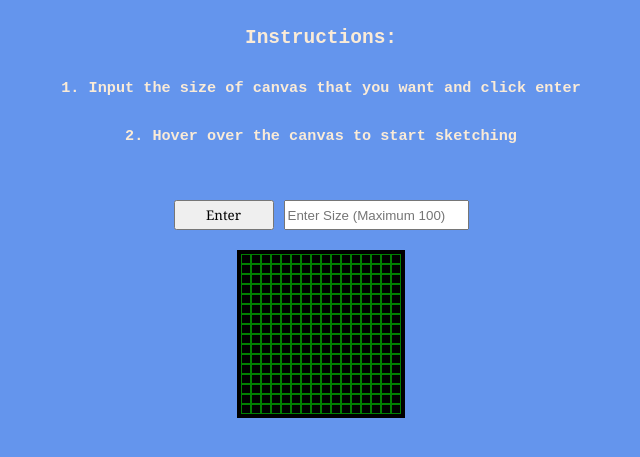
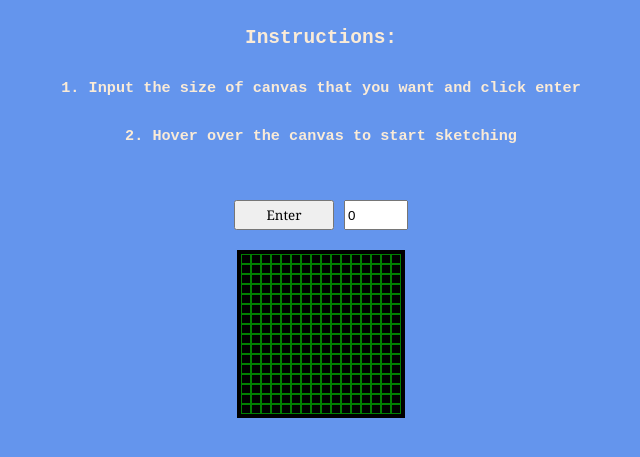
Before and after one commit to jarede-dev/Etch-A-Sketch, a plain HTML site: page index.html in a window 1280 px wide. Shown: the part 51-508 px from the top of the page, without its empty margins (319-959 px from the left). Drawn offline with Linux system fonts and the light colour scheme.

Commit message:
changed placeholder value to Maximum 100 and added min max value for input

```diff
--- a/index.html
+++ b/index.html
@@ -22,7 +22,7 @@
     <h3 class="text"> 1. Input the size of canvas that you want and click enter </h4>
     <h3 class="text"> 2. Hover over the canvas to start sketching </h4>
     <div id="buttonContainer">
-    <button id="askNumber"> <span>Enter </span></button> <input type="text"  id="input" placeholder="Enter Size (Maximum 100)">
+    <button id="askNumber"> <span>Enter </span></button> <input type="number" pattern="[0-9]{2}" min="0" max="100" value="0" id="input" placeholder="Maximum 100">
     </div>
     <div id="container">
       <div class="square"></div>
```
